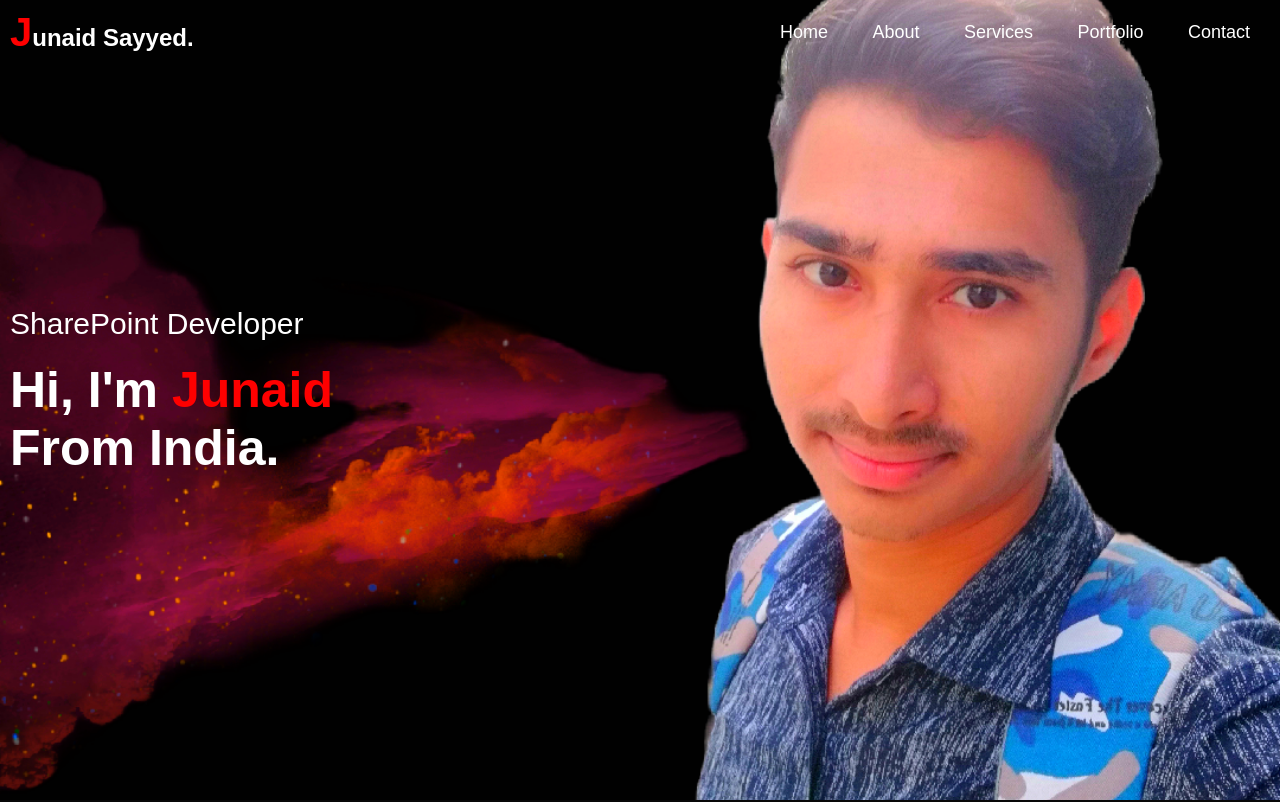
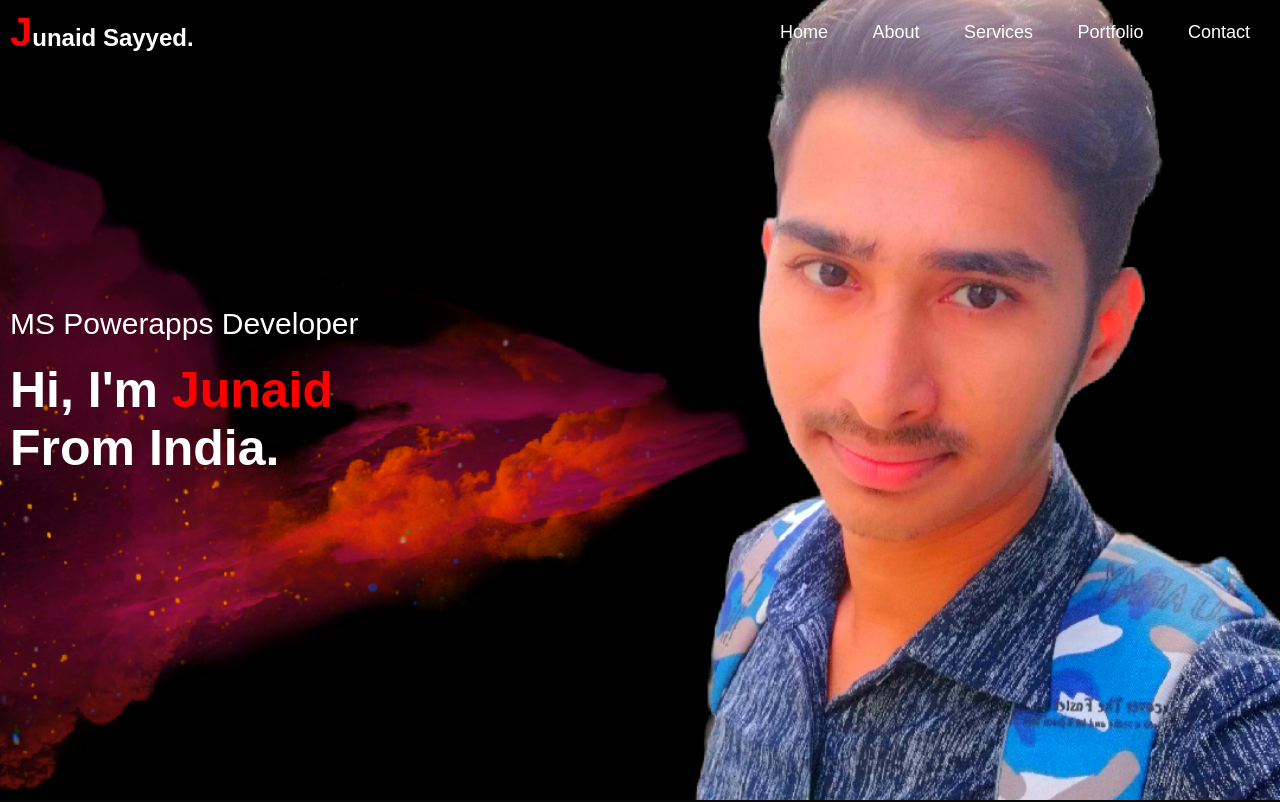
Before and after one commit to Junaid-Sayyed/MyPortfolio, a plain HTML site: page index.html in a window 1280 px wide. Shown: the top 802 px of the page. Drawn offline with Linux system fonts and the light colour scheme.

Commit message:
Update index.html

```diff
--- a/index.html
+++ b/index.html
@@ -25,7 +25,7 @@
 
 </nav>
 <div class="header-text">
-<p>SharePoint Developer</p>
+<p>MS Powerapps Developer</p>
 <h1>Hi, I'm <span>Junaid</span>  <br> From India.</h1>
 </div>
 </div>
```
